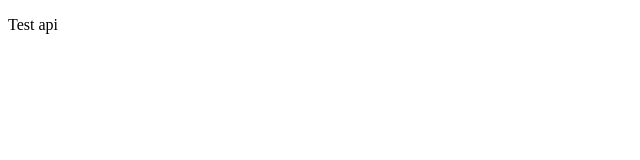
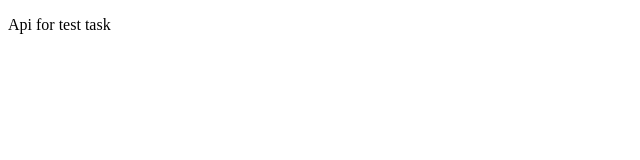
Before and after one commit to fafnir999/fafnir999.github.io, a plain HTML site: page index.html in a window 1280 px wide. Shown: the full height of the page, 0-640 px from the left. Drawn offline with Linux system fonts and the light colour scheme.

Commit message:
Update index.html

```diff
--- a/index.html
+++ b/index.html
@@ -1,6 +1,6 @@
 <!DOCTYPE html>
 <html>
 <body>
-<p>Test api</p>
+<p>Api for test task</p>
 </body>
 </html>
```
